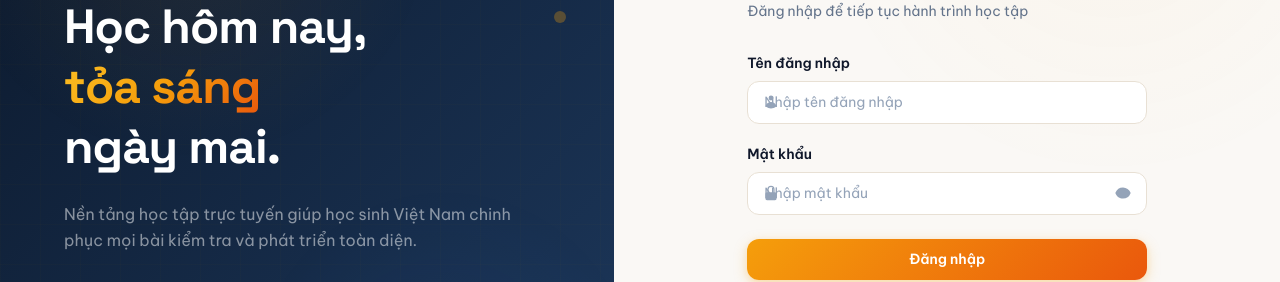
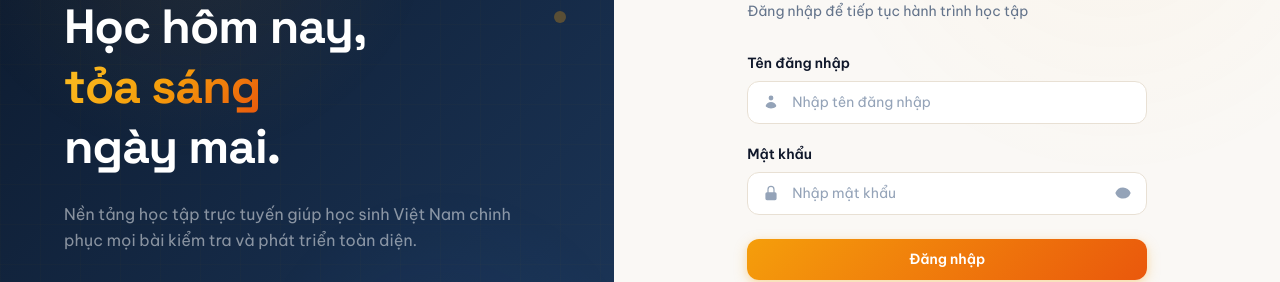
Before and after one commit to XEduAi/vite-frontend, a React (Vite) app: page /login in a window 1280 px wide. Shown: the part 256-538 px from the top of the page. Built offline with nearby package versions, Linux system fonts and the light colour scheme; no server answers.

Commit message:
feat: refactor input styles and encapsulate within components layer

```diff
--- a/src/index.css
+++ b/src/index.css
@@ -202,9 +202,13 @@ body {
 }
 
 /* ── Input System ── */
+@layer components {
   .input {
     width: 100%;
-  padding: 10px 16px;
+    padding-top: 10px;
+    padding-bottom: 10px;
+    padding-left: 16px;
+    padding-right: 16px;
     border-radius: var(--radius-md);
     border: 1.5px solid var(--border);
     font-size: 14px;
@@ -221,6 +225,7 @@ body {
 
   .input::placeholder {
     color: var(--text-muted);
+  }
 }
 
 input:focus, select:focus, textarea:focus {
```
Lines whose indentation alone changed are shown as unchanged.
